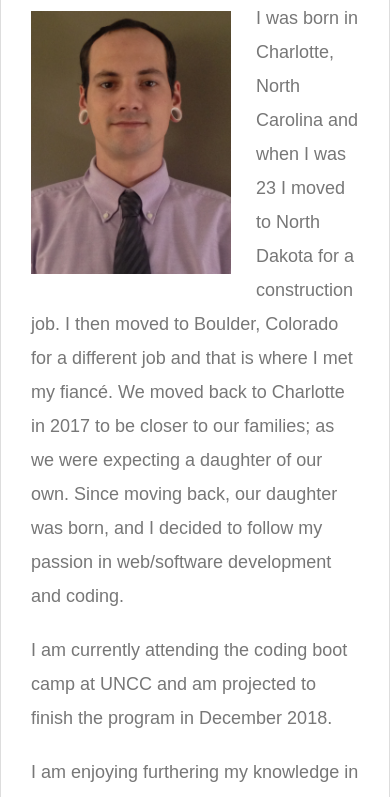
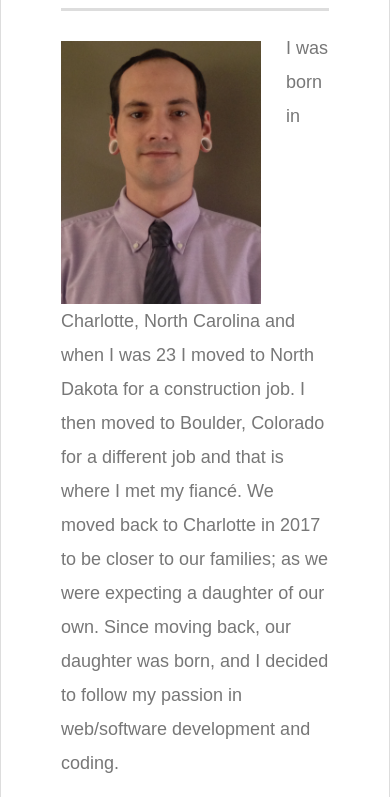
Before and after one commit to jnorteman91/Responsive-Portfolio, a plain HTML site: page index.html in a window 390 px wide. Shown: the part 252-1049 px from the top of the page. Drawn offline with Linux system fonts and the light colour scheme.

Commit message:
Responsive-porfolio

```diff
--- a/assets/css/style.css
+++ b/assets/css/style.css
@@ -219,7 +219,7 @@ input[type=submit] {
 @media screen and (max-width: 640px){
     .main-section {
         width: 100%;
-        padding: 30px 30px 30px 30px;
+        padding: 60px 60px 60px 60px;
     }
     #masthead {
         width: 100%;
```
